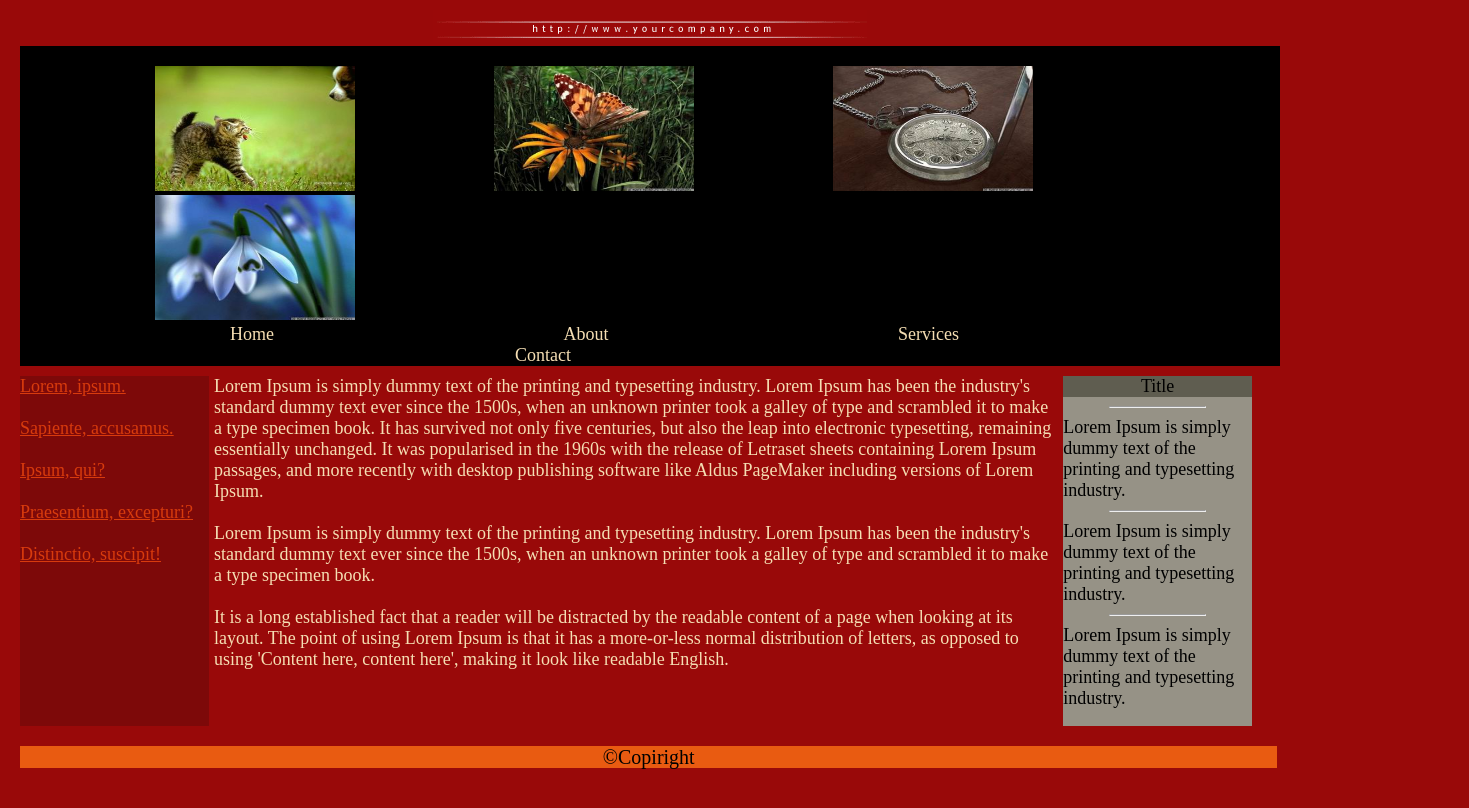
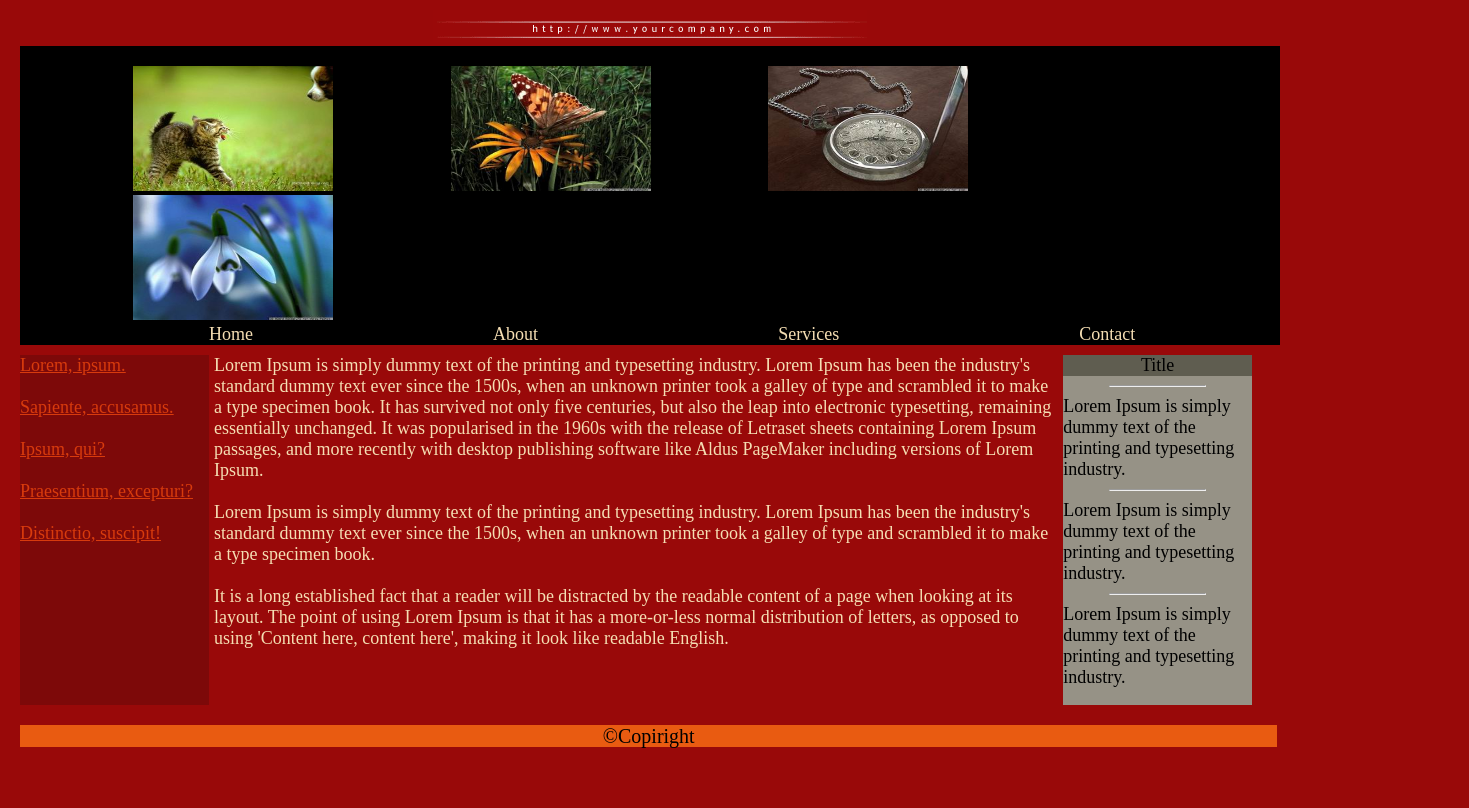
Before and after one commit to AleksandrShytokha/AleksandrShytokha.github.io, a plain HTML site: page lesson-4/lesson-4-css-hard/index.html in a window 1280 px wide. Shown: the whole page, 1469 px wide, since content can reach past the window. Drawn offline with Linux system fonts and the light colour scheme.

Commit message:
commit-l4-all-v1.1

```diff
--- a/lesson-4/lesson-4-css-hard/css/style.css
+++ b/lesson-4/lesson-4-css-hard/css/style.css
@@ -18,24 +18,25 @@ body {
 }
 
 #nav {
+    width: 100%;
     padding-top: 20px;
     background-color: black;
 }
 
-
 .img-h {
     width: 200px;
     height: 125px;
-    padding-left: 135px;
+    margin-left: 9%;
 }
 
 #wrd-links {
-    margin-left: 210px;
+    width: 100%;
+    margin-left: 15%;
     font-size: 18px;
 }
 
 .link-i {
-    padding-left: 285px;
+    margin-left: 18.7%;
     text-decoration: none;
     color: wheat;
 }
```
